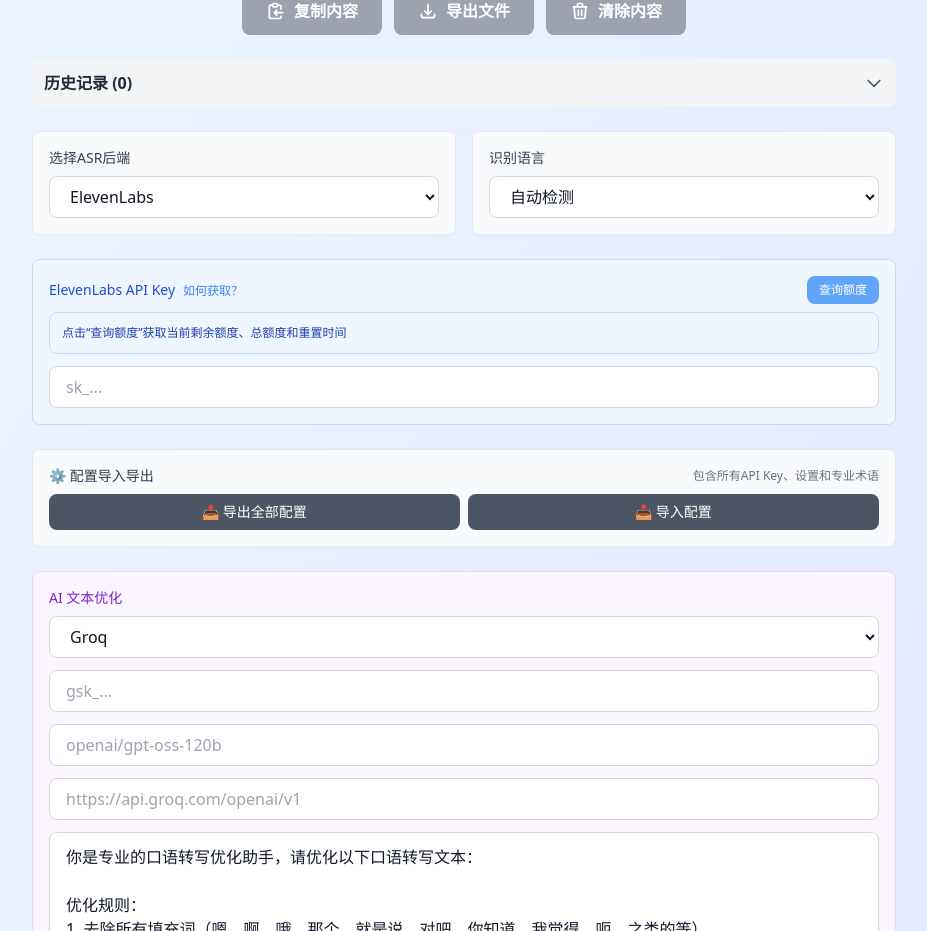
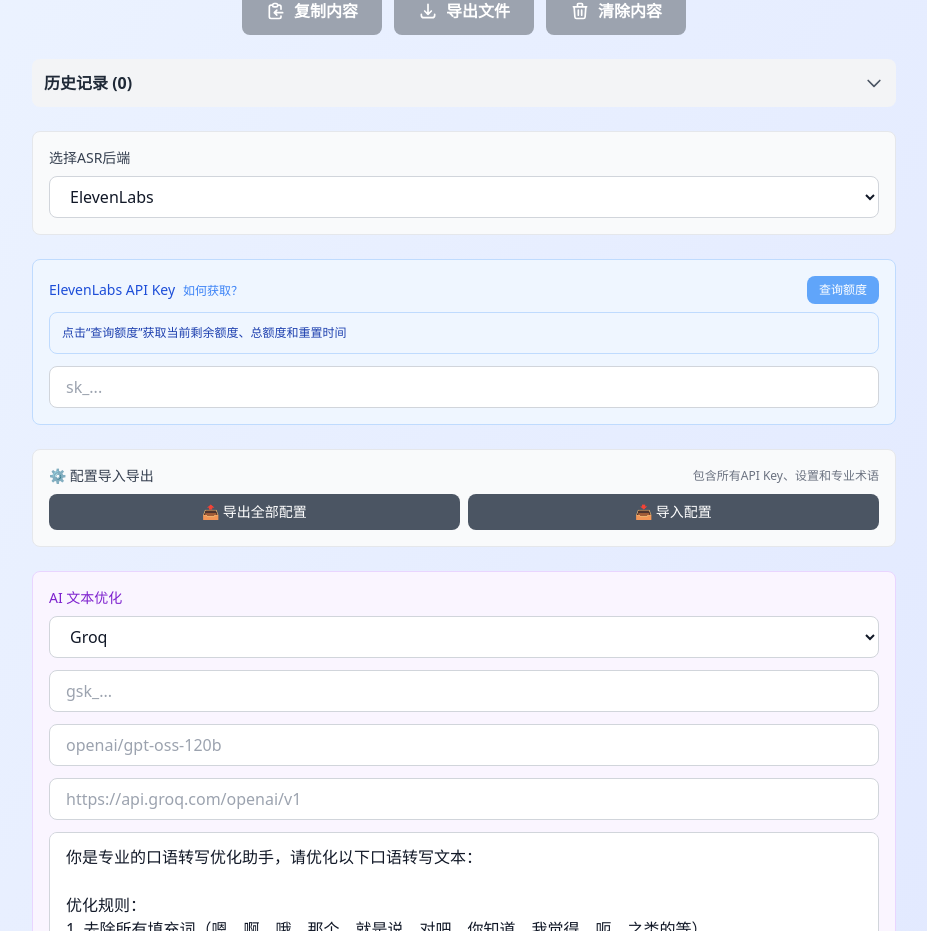
Before and after one commit to hanxu98121/asr, a Next.js app: page / in a window 1280 px wide. Shown: the part 819-1750 px from the top of the page, without its empty margins (176-1103 px from the left). Built offline with nearby package versions, Linux system fonts and the light colour scheme.

Commit message:
style: revert transcription language selector and keep UI clean

```diff
--- a/app/page.tsx
+++ b/app/page.tsx
@@ -19,7 +19,6 @@
   const [error, setError] = useState<string | null>(null);
   const [recordingDuration, setRecordingDuration] = useState(0);
   const [selectedBackend, setSelectedBackend] = useState<ASRBackend>('elevenlabs');
-  const [asrLanguage, setAsrLanguage] = useState<string>('auto');
   const [apiKey, setApiKey] = useState<string>('');
 
   // AI Optimizer state
@@ -52,10 +51,8 @@
   // 客户端hydration完成后加载localStorage数据
   useEffect(() => {
     const savedBackend = (localStorage.getItem('asr-backend') as ASRBackend) || 'elevenlabs';
-    const savedAsrLanguage = localStorage.getItem('asr-language') || 'auto';
     const savedKey = localStorage.getItem(`${savedBackend}-api-key`) || '';
     setSelectedBackend(savedBackend);
-    setAsrLanguage(savedAsrLanguage);
     setApiKey(savedKey);
     setIsHydrated(true);
 
@@ -96,15 +93,15 @@
   // 初始化ASR客户端
   const getASRClient = useCallback(() => {
     if (!asrClientRef.current) {
-      asrClientRef.current = new ASRClient(apiKey, asrLanguage, selectedBackend);
+      asrClientRef.current = new ASRClient(apiKey, 'auto', selectedBackend);
     } else {
       asrClientRef.current.setApiKey(apiKey);
-      asrClientRef.current.setLanguage(asrLanguage);
+      asrClientRef.current.setLanguage('auto');
       asrClientRef.current.setBackend(selectedBackend);
     }
     asrClientRef.current.setTerminology(terminology);
     return asrClientRef.current;
-  }, [apiKey, asrLanguage, selectedBackend, terminology]);
+  }, [apiKey, selectedBackend, terminology]);
 
   // 优化文本
   const handleOptimize = useCallback(async () => {
@@ -552,7 +549,6 @@
       </div>
 
       {/* ASR 后端设置 */}
-      <div className="grid grid-cols-1 md:grid-cols-2 gap-4">
       <div className="p-4 bg-gray-50 dark:bg-gray-800/50 border border-gray-200 dark:border-gray-700 rounded-lg">
         <label className="block text-sm font-medium text-gray-700 dark:text-gray-300 mb-2">
           {t('settings.asr.backend')}
@@ -568,30 +564,6 @@
             </option>
           ))}
         </select>
-        </div>
-
-        <div className="p-4 bg-gray-50 dark:bg-gray-800/50 border border-gray-200 dark:border-gray-700 rounded-lg">
-          <label className="block text-sm font-medium text-gray-700 dark:text-gray-300 mb-2">
-            {t('settings.asr.language')}
-          </label>
-          <select
-            value={asrLanguage}
-            onChange={(e) => {
-              const newLang = e.target.value;
-              setAsrLanguage(newLang);
-              localStorage.setItem('asr-language', newLang);
-            }}
-            className="w-full px-4 py-2 border border-gray-300 dark:border-gray-600 rounded-lg bg-white dark:bg-gray-700 text-gray-900 dark:text-gray-100"
-          >
-            <option value="auto">{t('settings.asr.language.auto')}</option>
-            <option value="zh">{t('settings.asr.language.zh')}</option>
-            <option value="en">{t('settings.asr.language.en')}</option>
-            <option value="ja">{t('settings.asr.language.ja')}</option>
-            <option value="ko">{t('settings.asr.language.ko')}</option>
-            <option value="fr">{t('settings.asr.language.fr')}</option>
-            <option value="de">{t('settings.asr.language.de')}</option>
-          </select>
-        </div>
       </div>
 
       {/* API Key 输入 */}
--- a/lib/i18n.ts
+++ b/lib/i18n.ts
@@ -130,38 +130,6 @@
   'settings.asr.backend': {
     zh: '选择ASR后端',
     en: 'Select ASR Backend'
-  },
-  'settings.asr.language': {
-    zh: '识别语言',
-    en: 'Transcription Language'
-  },
-  'settings.asr.language.auto': {
-    zh: '自动检测',
-    en: 'Auto Detect'
-  },
-  'settings.asr.language.zh': {
-    zh: '中文',
-    en: 'Chinese'
-  },
-  'settings.asr.language.en': {
-    zh: '英文',
-    en: 'English'
-  },
-  'settings.asr.language.ja': {
-    zh: '日文',
-    en: 'Japanese'
-  },
-  'settings.asr.language.ko': {
-    zh: '韩文',
-    en: 'Korean'
-  },
-  'settings.asr.language.fr': {
-    zh: '法文',
-    en: 'French'
-  },
-  'settings.asr.language.de': {
-    zh: '德文',
-    en: 'German'
   },
   'settings.api.key': {
     zh: 'API Key',
```
Lines whose indentation alone changed are shown as unchanged.
